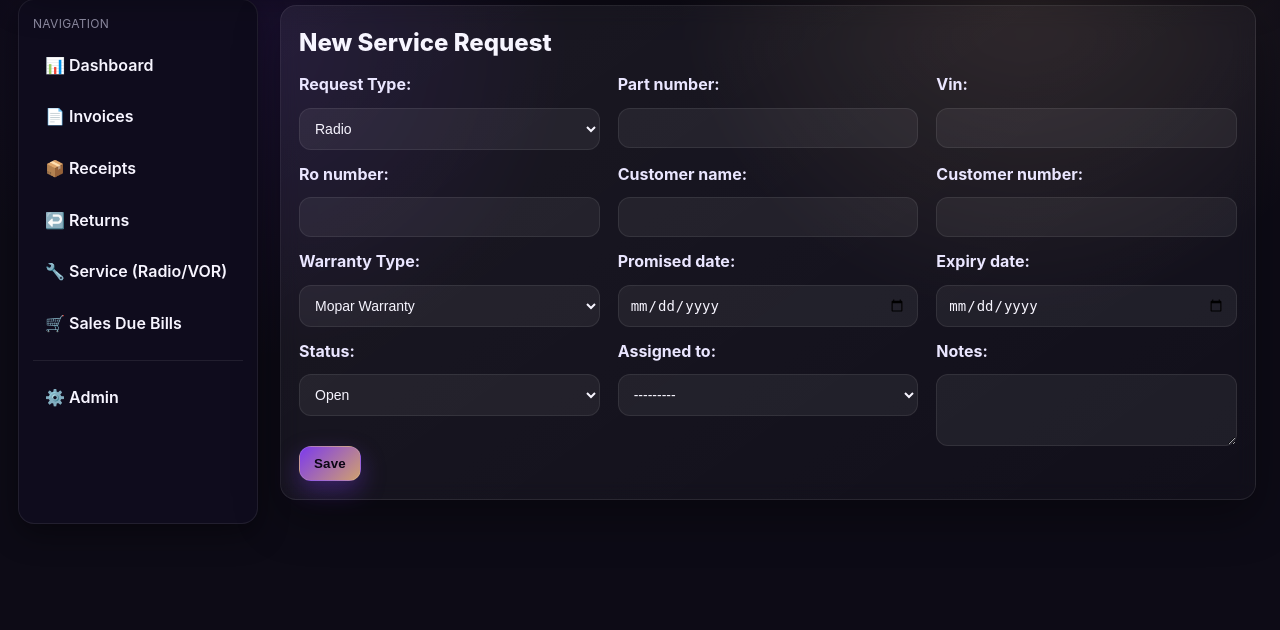
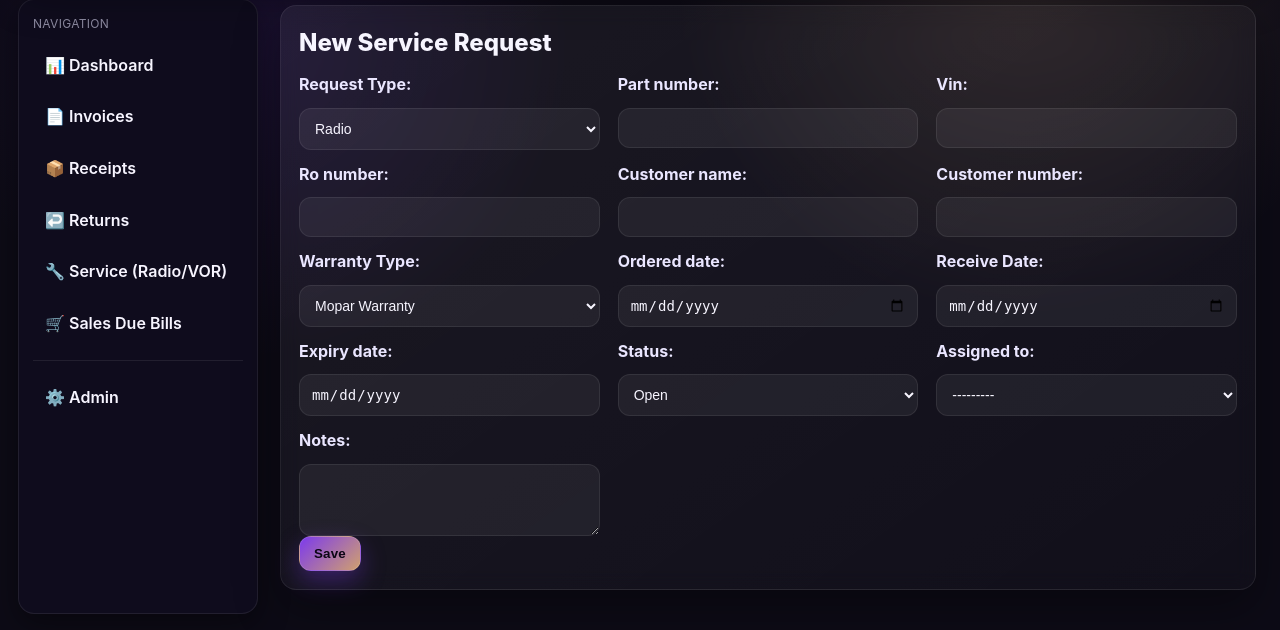
Before and after one commit to promiscunix/partsuite2.0, a Django app: page /service/new/ in a window 1280 px wide. Shown: the part 115-745 px from the top of the page. Run offline with Django 4.2, Linux system fonts and the light colour scheme; the visitor is signed in with stand-in values (Sample User, id 1); data comes from the database, SQL or seed files in the repository; parts of the project's set-up code (start-up, migrations or seed data) failed here and were passed over; some libraries are stand-ins or nearby versions.

Commit message:
Update service request date handling

```diff
--- a/service_requests/admin.py
+++ b/service_requests/admin.py
@@ -10,7 +10,7 @@ class ServiceRequestCommentInline(admin.TabularInline):
 
 @admin.register(ServiceRequest)
 class ServiceRequestAdmin(admin.ModelAdmin):
-  list_display = ("id", "request_type", "status", "vin", "ro_number", "promised_date", "expiry_date")
+  list_display = ("id", "request_type", "status", "vin", "ro_number", "received_date", "expiry_date")
   list_filter = ("request_type", "status")
   search_fields = ("vin", "ro_number", "customer_name")
   inlines = [ServiceRequestCommentInline]
--- a/service_requests/models.py
+++ b/service_requests/models.py
@@ -1,3 +1,5 @@
+from datetime import timedelta
+
 from django.conf import settings
 from django.db import models
 
@@ -30,7 +32,8 @@ class ServiceRequest(TimeStampedModel):
   warranty_type = models.CharField(
     max_length=32, choices=WarrantyType.choices, default=WarrantyType.MOPAR_WARRANTY
   )
-  promised_date = models.DateField(null=True, blank=True)
+  ordered_date = models.DateField(null=True, blank=True)
+  received_date = models.DateField(null=True, blank=True)
   expiry_date = models.DateField(null=True, blank=True)
   status = models.CharField(max_length=32, choices=Status.choices, default=Status.OPEN)
   created_by = models.ForeignKey(
@@ -44,6 +47,11 @@ class ServiceRequest(TimeStampedModel):
   def __str__(self) -> str:
     return f"{self.get_request_type_display()} ({self.vin or 'no VIN'})"
 
+  def save(self, *args, **kwargs):
+    if self.received_date:
+      self.expiry_date = self.received_date + timedelta(days=30)
+    super().save(*args, **kwargs)
+
 
 class ServiceRequestComment(TimeStampedModel):
   request = models.ForeignKey(ServiceRequest, on_delete=models.CASCADE, related_name="comments")
--- a/templates/service/detail.html
+++ b/templates/service/detail.html
@@ -13,7 +13,8 @@
     <div><dt>RO #</dt><dd>{{ object.ro_number|default:"-" }}</dd></div>
     <div><dt>Customer #</dt><dd>{{ object.customer_number|default:"-" }}</dd></div>
     <div><dt>Warranty</dt><dd>{{ object.get_warranty_type_display|default:"-" }}</dd></div>
-    <div><dt>Promised</dt><dd>{{ object.promised_date|default:"-" }}</dd></div>
+    <div><dt>Ordered</dt><dd>{{ object.ordered_date|default:"-" }}</dd></div>
+    <div><dt>Received</dt><dd>{{ object.received_date|default:"-" }}</dd></div>
     <div><dt>Expiry</dt><dd>{{ object.expiry_date|default:"-" }}</dd></div>
     <div><dt>Assigned</dt><dd>{{ object.assigned_to|default:"-" }}</dd></div>
   </dl>
--- a/web/forms.py
+++ b/web/forms.py
@@ -1,3 +1,5 @@
+from datetime import timedelta
+
 from django import forms
 
 from invoices.models import Invoice, InvoiceLine
@@ -49,6 +51,7 @@ class ServiceRequestForm(forms.ModelForm):
   warranty_type = forms.ChoiceField(
     choices=ServiceRequest.WarrantyType.choices, label="Warranty Type"
   )
+  received_date = forms.DateField(required=False, widget=forms.DateInput(attrs={"type": "date"}), label="Receive Date")
 
   class Meta:
     model = ServiceRequest
@@ -60,17 +63,25 @@ class ServiceRequestForm(forms.ModelForm):
       "customer_name",
       "customer_number",
       "warranty_type",
-      "promised_date",
+      "ordered_date",
+      "received_date",
       "expiry_date",
       "status",
       "assigned_to",
       "notes",
     ]
     widgets = {
-      "promised_date": forms.DateInput(attrs={"type": "date"}),
-      "expiry_date": forms.DateInput(attrs={"type": "date"}),
+      "ordered_date": forms.DateInput(attrs={"type": "date"}),
+      "expiry_date": forms.DateInput(attrs={"type": "date", "readonly": True}),
       "notes": forms.Textarea(attrs={"rows": 3}),
     }
+
+  def clean(self):
+    cleaned_data = super().clean()
+    received_date = cleaned_data.get("received_date")
+    if received_date:
+      cleaned_data["expiry_date"] = received_date + timedelta(days=30)
+    return cleaned_data
 
 
 class ServiceRequestCommentForm(forms.ModelForm):
```
Also changed, not shown: templates/service/list.html (+10 -8 lines), service_requests/migrations/0002_add_ordered_and_received_dates.py (added).
